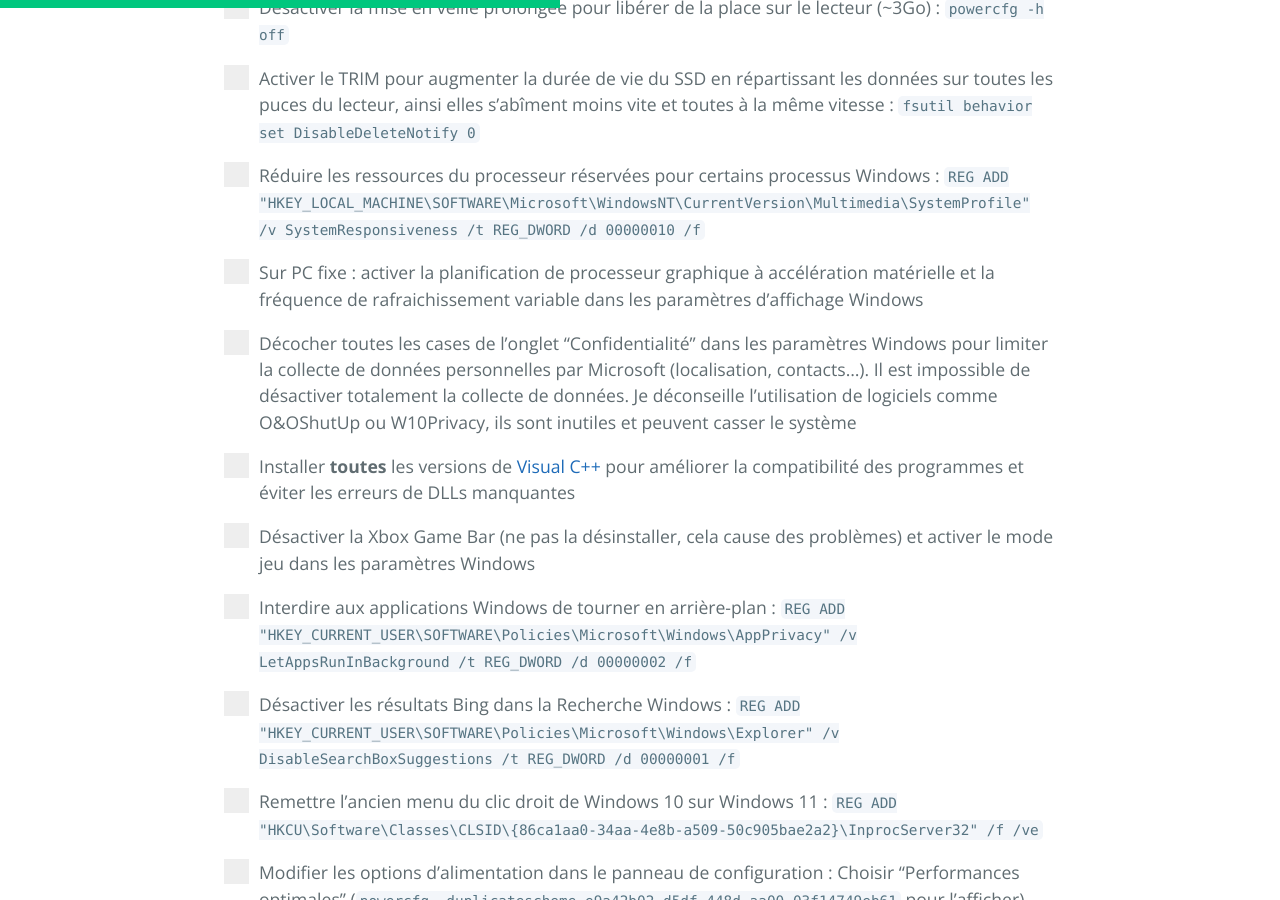
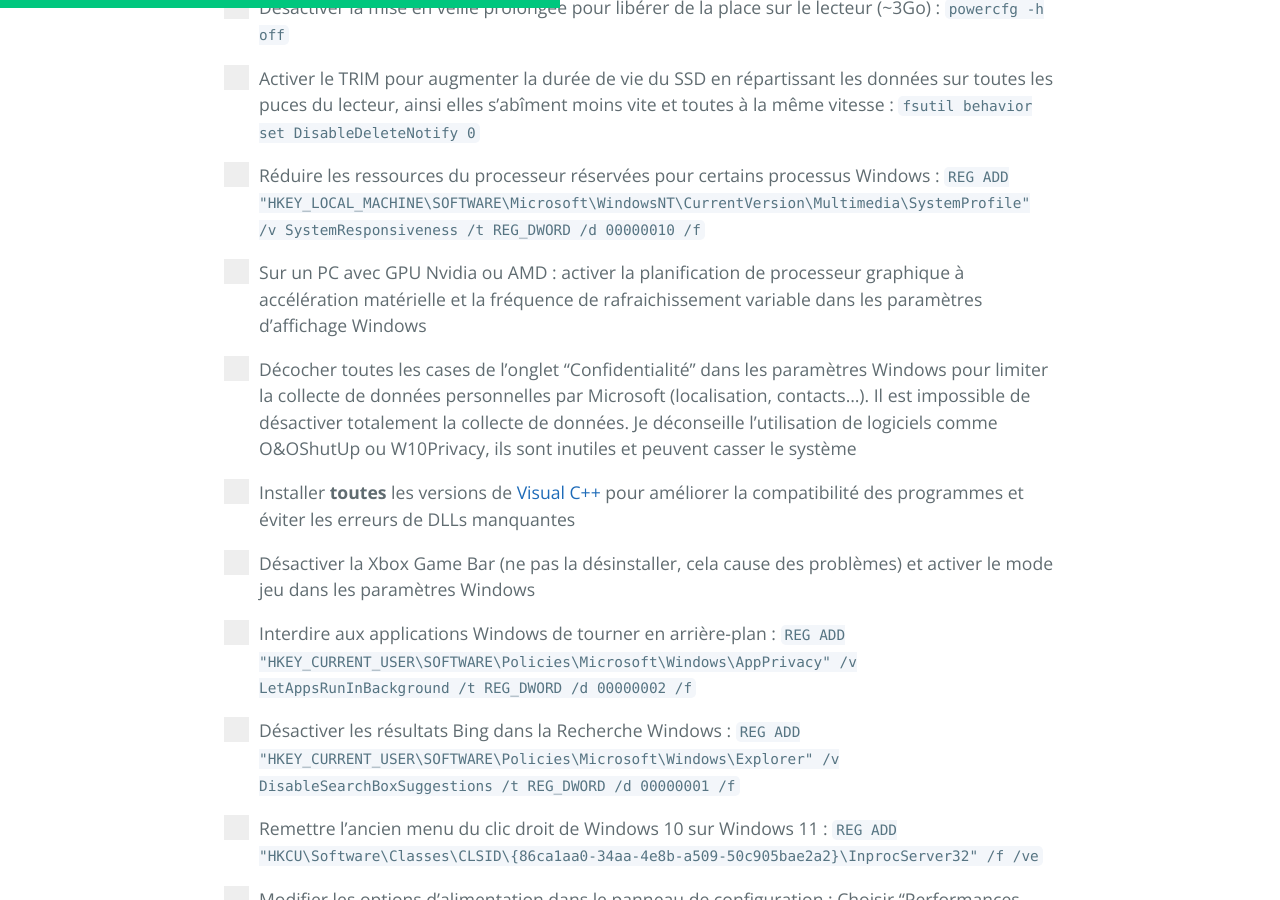
Before and after one commit to PouletEnSlip/pouletenslip.github.io, a Jekyll site: the page built from pages/opti/index.md, in a window 1280 px wide and 900 px high, scrolled down 1364 px. Built offline with Jekyll 4.4.1, drawn with Linux system fonts in a browser that asks for light colours; comment, search, counter and statistics services are not loaded; our own code applies the rules of GitHub Pages for plain Markdown files.

Commit message:
Update index.md

```diff
--- a/pages/opti/index.md
+++ b/pages/opti/index.md
@@ -40,7 +40,7 @@
 <input type="checkbox">
 <span class="checkmark"></span>
 
-<label class="container">Sur PC fixe : activer la planification de processeur graphique à accélération matérielle et la fréquence de rafraichissement variable dans les paramètres d’affichage Windows
+<label class="container">Sur un PC avec GPU Nvidia ou AMD : activer la planification de processeur graphique à accélération matérielle et la fréquence de rafraichissement variable dans les paramètres d’affichage Windows
 <input type="checkbox">
 <span class="checkmark"></span>
 
```
